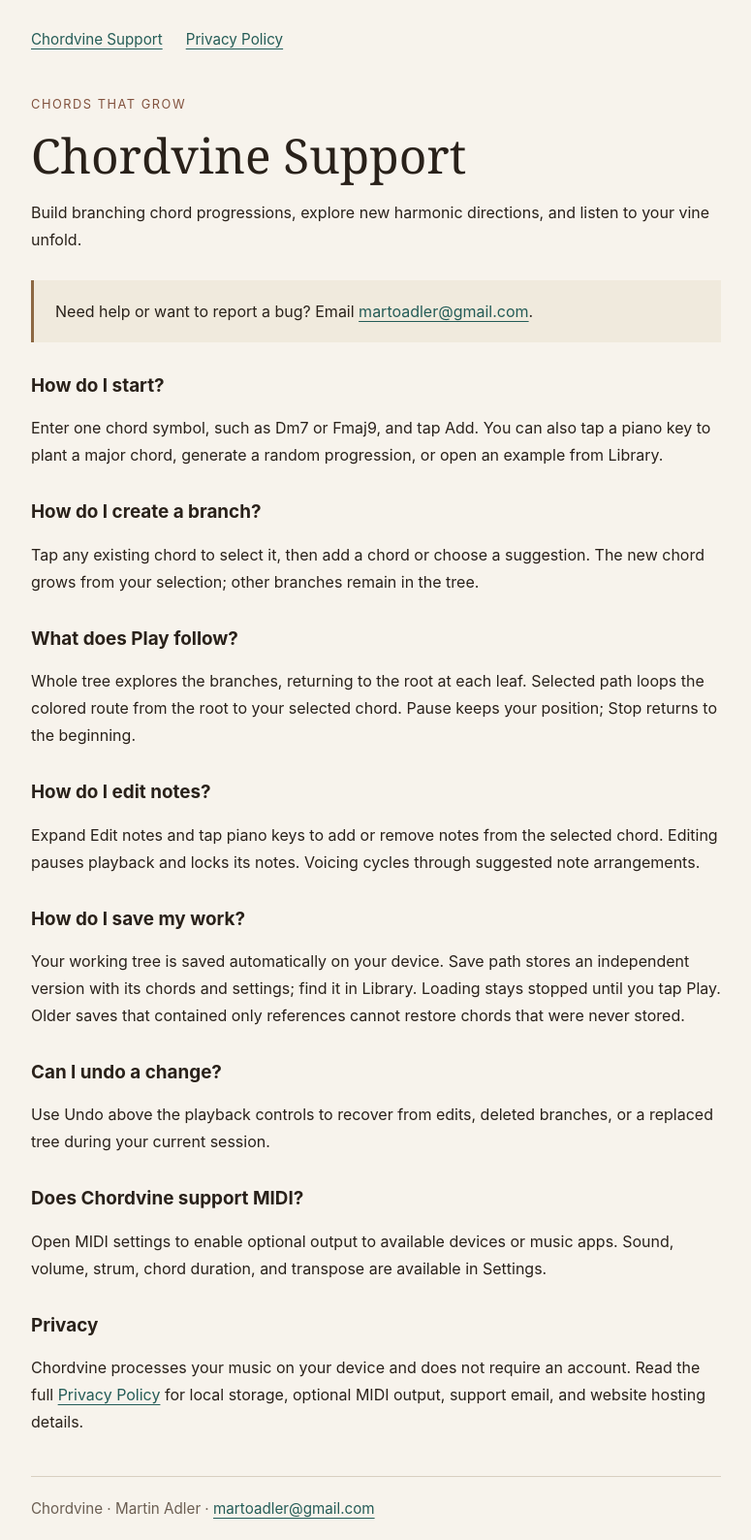
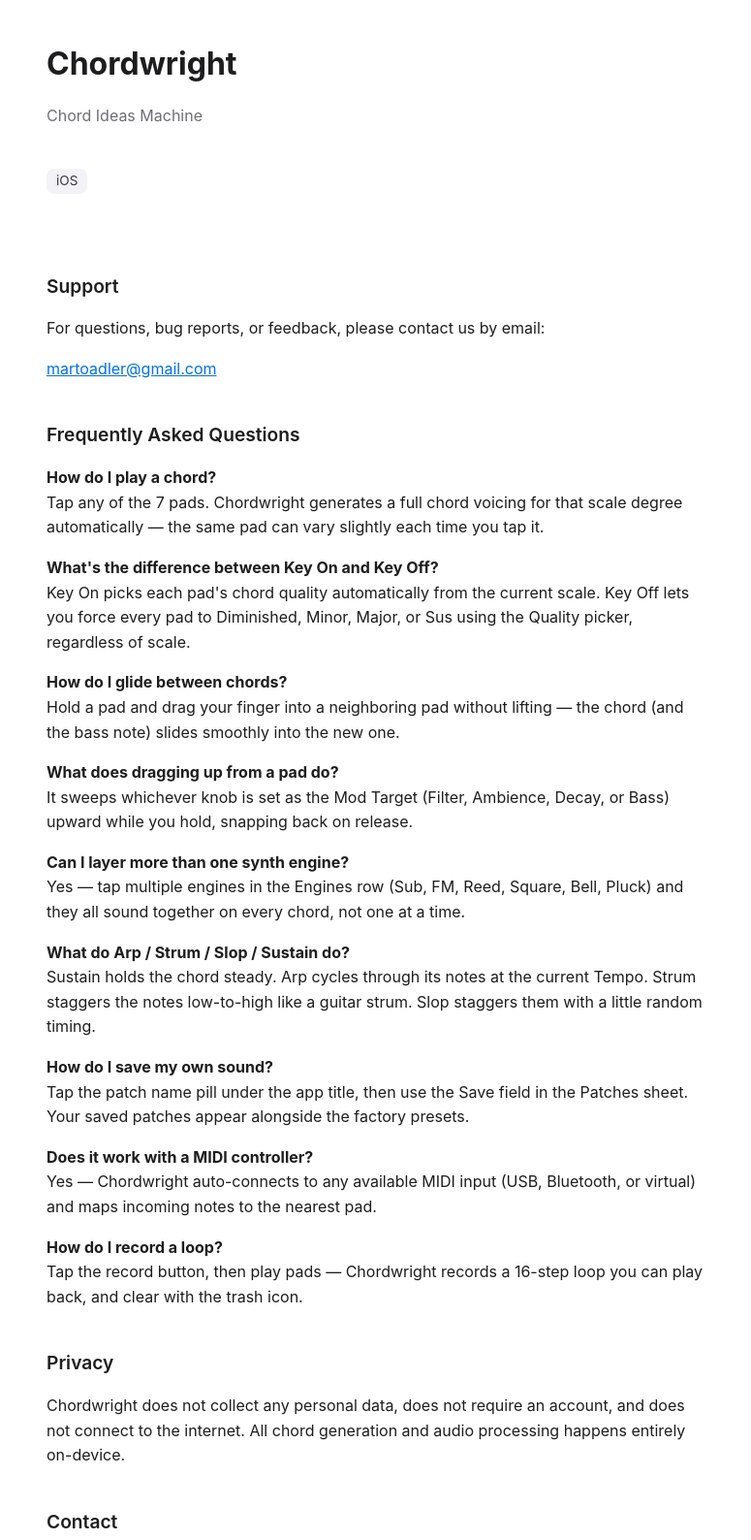
Before and after one commit to martoadler-bit/chordwright, a plain HTML site: page docs/index.html in a window 1280 px wide. Shown: the part 20-1608 px from the top of the page at 97% size, without its empty margins (252-1027 px from the left). Drawn offline with Linux system fonts and the light colour scheme.

Commit message:
Restore Chordwright support after moving Chordvine pages to its own repository

```diff
--- a/docs/index.html
+++ b/docs/index.html
@@ -2,51 +2,59 @@
 <html lang="en">
 <head>
   <meta charset="UTF-8">
-  <meta name="viewport" content="width=device-width, initial-scale=1">
-  <meta name="description" content="Support for Chordvine, the on-device chord progression app for iPhone.">
-  <title>Chordvine — Support</title>
+  <meta name="viewport" content="width=device-width, initial-scale=1.0">
+  <title>Chordwright – Support</title>
   <style>
-    :root { color-scheme: light; }
-    * { box-sizing: border-box; }
-    body { margin: 0; background: #f7f3ec; color: #29211a; font-family: -apple-system, BlinkMacSystemFont, "Segoe UI", sans-serif; line-height: 1.75; }
-    main { max-width: 760px; margin: 0 auto; padding: 48px 24px 72px; }
-    nav, footer { font-size: .95rem; color: #6b5e52; }
-    nav { display: flex; flex-wrap: wrap; gap: 24px; margin-bottom: 42px; }
-    a { color: #245c57; text-underline-offset: 4px; }
-    a:hover { text-decoration-thickness: 2px; }
-    a:focus-visible { outline: 2px solid #245c57; outline-offset: 5px; }
-    h1 { font-family: Georgia, serif; font-weight: 500; font-size: clamp(2.2rem, 6vw, 3.1rem); line-height: 1.15; margin: 0 0 12px; }
-    h2 { font-size: 1.18rem; margin-top: 32px; line-height: 1.4; }
-    .eyebrow { color: #82523e; text-transform: uppercase; font-size: .8rem; letter-spacing: .12em; }
-    .summary { padding: 18px 22px; border-left: 3px solid #8d6842; background: #f0eadd; margin: 28px 0; }
-    footer { margin-top: 42px; padding-top: 20px; border-top: 1px solid #d8cfc1; }
+    body { font-family: -apple-system, BlinkMacSystemFont, "Segoe UI", sans-serif; max-width: 680px; margin: 60px auto; padding: 0 24px; color: #1d1d1f; line-height: 1.6; background: #fff; }
+    h1 { font-size: 2rem; font-weight: 700; margin-bottom: 4px; }
+    h2 { font-size: 1.2rem; font-weight: 600; margin-top: 40px; }
+    a { color: #0071e3; }
+    .subtitle { color: #6e6e73; margin-bottom: 40px; }
+    .tag { display: inline-block; background: #f2f2f7; border-radius: 8px; padding: 2px 10px; font-size: 0.85rem; color: #3a3a3c; margin-bottom: 40px; }
   </style>
 </head>
 <body>
-<main>
-  <nav aria-label="Main navigation"><a href="./">Chordvine Support</a><a href="privacy.html">Privacy Policy</a></nav>
-  <p class="eyebrow">Chords that grow</p>
-  <h1>Chordvine Support</h1>
-  <p>Build branching chord progressions, explore new harmonic directions, and listen to your vine unfold.</p>
-  <div class="summary">Need help or want to report a bug? Email <a href="mailto:martoadler@gmail.com">martoadler@gmail.com</a>.</div>
+  <h1>Chordwright</h1>
+  <p class="subtitle">Chord Ideas Machine</p>
+  <span class="tag">iOS</span>
 
-  <h2>How do I start?</h2>
-  <p>Enter one chord symbol, such as Dm7 or Fmaj9, and tap Add. You can also tap a piano key to plant a major chord, generate a random progression, or open an example from Library.</p>
-  <h2>How do I create a branch?</h2>
-  <p>Tap any existing chord to select it, then add a chord or choose a suggestion. The new chord grows from your selection; other branches remain in the tree.</p>
-  <h2>What does Play follow?</h2>
-  <p>Whole tree explores the branches, returning to the root at each leaf. Selected path loops the colored route from the root to your selected chord. Pause keeps your position; Stop returns to the beginning.</p>
-  <h2>How do I edit notes?</h2>
-  <p>Expand Edit notes and tap piano keys to add or remove notes from the selected chord. Editing pauses playback and locks its notes. Voicing cycles through suggested note arrangements.</p>
-  <h2>How do I save my work?</h2>
-  <p>Your working tree is saved automatically on your device. Save path stores an independent version with its chords and settings; find it in Library. Loading stays stopped until you tap Play. Older saves that contained only references cannot restore chords that were never stored.</p>
-  <h2>Can I undo a change?</h2>
-  <p>Use Undo above the playback controls to recover from edits, deleted branches, or a replaced tree during your current session.</p>
-  <h2>Does Chordvine support MIDI?</h2>
-  <p>Open MIDI settings to enable optional output to available devices or music apps. Sound, volume, strum, chord duration, and transpose are available in Settings.</p>
-  <h2 id="privacy">Privacy</h2>
-  <p>Chordvine processes your music on your device and does not require an account. Read the full <a href="privacy.html">Privacy Policy</a> for local storage, optional MIDI output, support email, and website hosting details.</p>
-  <footer>Chordvine · Martin Adler · <a href="mailto:martoadler@gmail.com">martoadler@gmail.com</a></footer>
-</main>
+  <h2>Support</h2>
+  <p>For questions, bug reports, or feedback, please contact us by email:</p>
+  <p><a href="mailto:martoadler@gmail.com">martoadler@gmail.com</a></p>
+
+  <h2>Frequently Asked Questions</h2>
+
+  <p><strong>How do I play a chord?</strong><br>
+  Tap any of the 7 pads. Chordwright generates a full chord voicing for that scale degree automatically — the same pad can vary slightly each time you tap it.</p>
+
+  <p><strong>What's the difference between Key On and Key Off?</strong><br>
+  Key On picks each pad's chord quality automatically from the current scale. Key Off lets you force every pad to Diminished, Minor, Major, or Sus using the Quality picker, regardless of scale.</p>
+
+  <p><strong>How do I glide between chords?</strong><br>
+  Hold a pad and drag your finger into a neighboring pad without lifting — the chord (and the bass note) slides smoothly into the new one.</p>
+
+  <p><strong>What does dragging up from a pad do?</strong><br>
+  It sweeps whichever knob is set as the Mod Target (Filter, Ambience, Decay, or Bass) upward while you hold, snapping back on release.</p>
+
+  <p><strong>Can I layer more than one synth engine?</strong><br>
+  Yes — tap multiple engines in the Engines row (Sub, FM, Reed, Square, Bell, Pluck) and they all sound together on every chord, not one at a time.</p>
+
+  <p><strong>What do Arp / Strum / Slop / Sustain do?</strong><br>
+  Sustain holds the chord steady. Arp cycles through its notes at the current Tempo. Strum staggers the notes low-to-high like a guitar strum. Slop staggers them with a little random timing.</p>
+
+  <p><strong>How do I save my own sound?</strong><br>
+  Tap the patch name pill under the app title, then use the Save field in the Patches sheet. Your saved patches appear alongside the factory presets.</p>
+
+  <p><strong>Does it work with a MIDI controller?</strong><br>
+  Yes — Chordwright auto-connects to any available MIDI input (USB, Bluetooth, or virtual) and maps incoming notes to the nearest pad.</p>
+
+  <p><strong>How do I record a loop?</strong><br>
+  Tap the record button, then play pads — Chordwright records a 16-step loop you can play back, and clear with the trash icon.</p>
+
+  <h2>Privacy</h2>
+  <p>Chordwright does not collect any personal data, does not require an account, and does not connect to the internet. All chord generation and audio processing happens entirely on-device.</p>
+
+  <h2>Contact</h2>
+  <p><a href="mailto:martoadler@gmail.com">martoadler@gmail.com</a></p>
 </body>
 </html>
```
Also changed, not shown: docs/privacy.html (deleted, +0 -76 lines).
